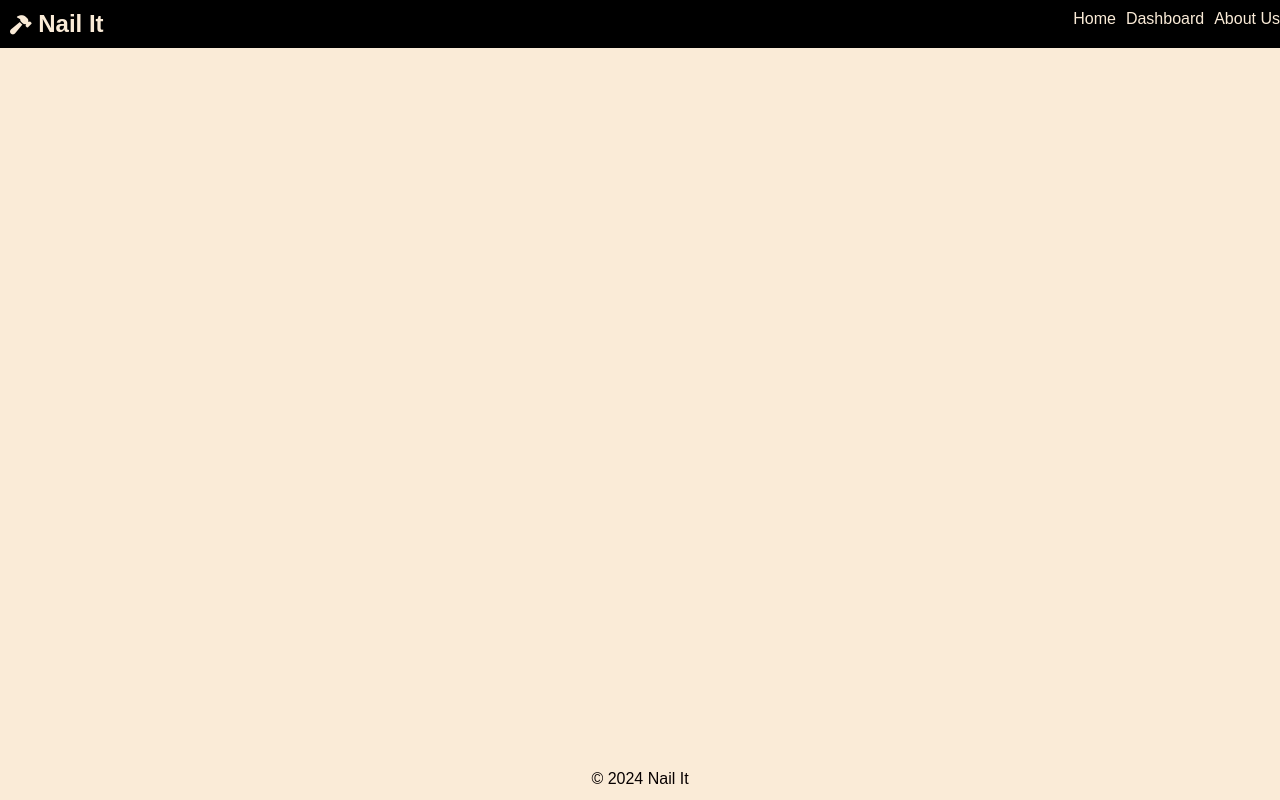
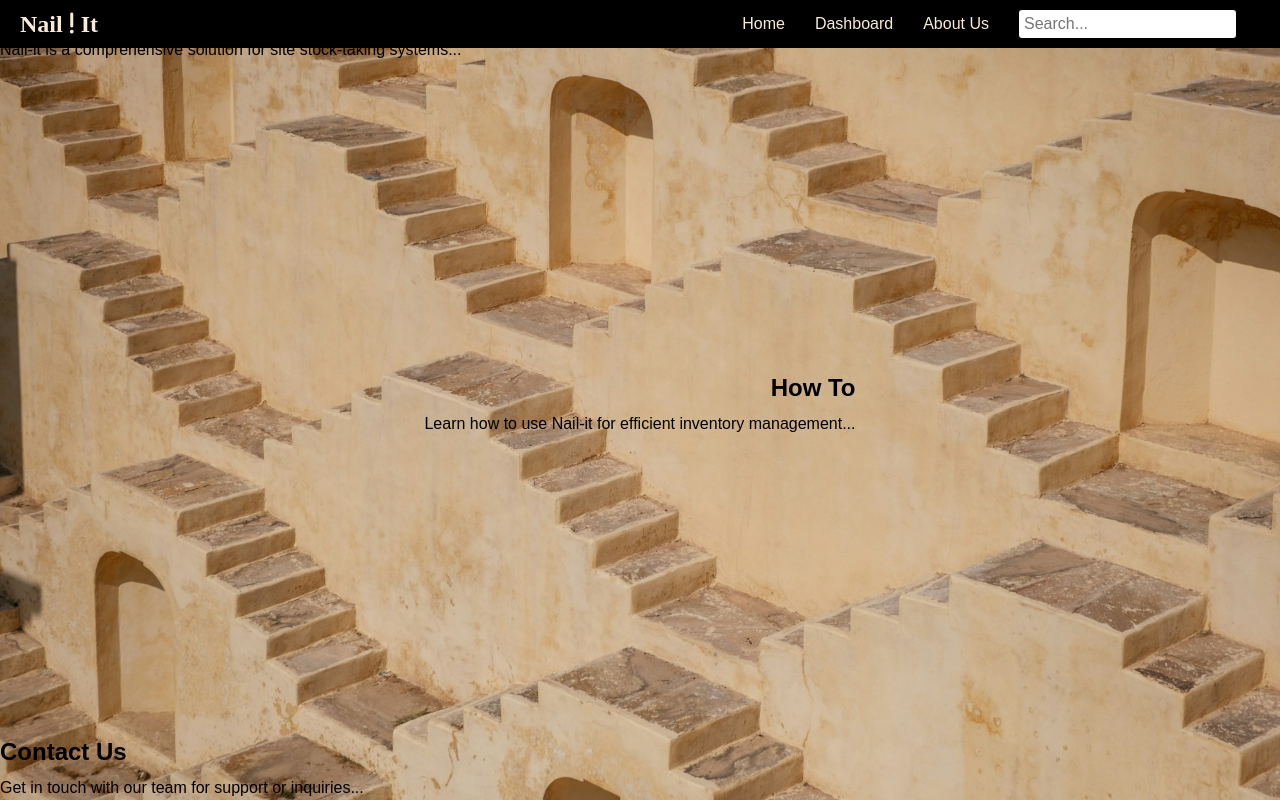
Before and after one commit to Mwandoe-Shali/Nail-It, a website: page about-us.html in a window 1280 px wide. Drawn offline with Linux system fonts and the light colour scheme.

Commit message:
style: Update navigation bar styling and structure in about-us.html

```diff
--- a/about-us.html
+++ b/about-us.html
@@ -8,17 +8,35 @@
     <script src="https://kit.fontawesome.com/739d7a3cd3.js" crossorigin="anonymous"></script>
 </head>
 <body>
-  <nav>
-    <h2><i class="fa-solid fa-hammer"></i> Nail It</h2>
-    <ul>
-      <li><a href="index.html">Home</a></li>
-      <li><a href="dashboard.html">Dashboard</a></li>
-      <li><a href="about-us.html">About Us</a></li>
-    </ul>
-  </nav>
+  <header>
+    <div class="nav-bar">
+        <div class="logo">Nail <i class="fa-solid fa-exclamation"></i> It</div>
+        <div class="nav-links">
+            <a href="index.html">Home</a>
+            <a href="dashboard.html">Dashboard</a>
+            <a href="about-us.html">About Us</a>
+        </div>
+        <div class="search-container">
+            <input type="text" placeholder="Search...">
+        </div>
+    </div>
+  </header>
 
-  <footer>
-    <p>&copy; 2024 Nail It</p>
-    </footer>
+  <section id="about-us-section">
+    <h2>About Us</h2>
+    <p>Nail-it is a comprehensive solution for site stock-taking systems...</p>
+  </section>
+
+  <section id="how-to-section">
+    <h2>How To</h2>
+    <p>Learn how to use Nail-it for efficient inventory management...</p>
+  </section>
+
+  <section id="contact-us-section">
+    <h2>Contact Us</h2>
+    <p>Get in touch with our team for support or inquiries...</p>
+  </section>
+
+
 </body>
 </html>
--- a/styles/about-us.css
+++ b/styles/about-us.css
@@ -7,71 +7,110 @@
 body {
     margin: 0;
     font-family: 'Poppins', sans-serif;
-    /* background: url('assets/sparks.jpg');
-    backdrop-filter: brightness(0.5); */
-    background-color: antiquewhite;
+    background: url('../assets/architechture.jpg');
+    /* backdrop-filter: brightness(0.6); */
+    background-color: #ecf0f1;
     display: flex;
     flex-direction: column;
+    flex-wrap: wrap;
     justify-content: space-between;
     height: 100vh;
     background-size: cover;
     background-position: center;
-    overflow: hidden;
+    overflow: auto;
 }
 
 
-nav {
-    padding: 10px;
-    background-color: black;
+header {
+    background-color: #000;
     color: antiquewhite;
+    padding: 10px 20px;
     display: flex;
+    justify-content: space-between;
+    align-items: center;
+    font-family: 'Poppins', sans-serif;
+    /* new changes */
+    position: fixed;
+    top: 0;
     width: 100%;
-    justify-content: space-between;
-
+    z-index: 1000;
 }
 
-ul {
-    color: white;
+.nav-bar {
     display: flex;
-    list-style-type: none;
+    justify-content: space-around;
+    align-items: center;
+    width: 95%;
 }
 
-ul li a {
+.logo {
+    font-size: 24px;
+    font-weight: bold;
+    font-family: 'Times New Roman', Times, serif;
+}
+
+.nav-links {
+    display: flex;
+    align-items: center;
+    margin-left: auto;
+}
+
+.nav-links a {
     color: antiquewhite;
     text-decoration: none;
-    margin-right: 10px;
-
+    margin: 0 15px;
+    font-size: 16px;
 }
 
-/* footer {
-    padding: 10px;
-    color: black;
-    text-align: center;
-    position: absolute;
-    height: 10px;
-    width: 100%;
-    bottom: 0;
-} */
-
-footer{
-    color: rgb(7, 0, 0);
-    position: fixed;
-    height: 30px;
-    width: 100%;
-    bottom: 0;
-    text-align: center;
+.search-container {
+    display: flex;
+    align-items: center;
+    margin-left: 15px;
 }
 
-/* footer p {
-    position: absolute;
-    text-align: center;
-    top: 10%;
-    bottom: 0;
-    right: 0;
-    left: 0;
-} */
+.search-container input {
+    padding: 5px;
+    font-size: 16px;
+    border: none;
+    border-radius: 3px;
+}
 
-nav h2 i {
-    font-size: 1.2rem;
-    text-align: center;
+.search-container button {
+    background-color: #ecf0f1;
+    border: none;
+    padding: 5px;
+    border-radius: 3px;
+    cursor: pointer;
 }
+
+#about-us-section {
+    order: 1;
+    width: 45%; /* Adjust based on your preference */
+    margin-bottom: 10px; /* Space between sections */
+}
+
+#how-to-section {
+    order: 2;
+    margin-bottom: 10px; /* Space between sections */
+
+    text-align: right; /* Center elements horizontally */
+    display: flex; /* Arrange elements horizontally */
+    flex-direction: column; /* Stack elements vertically */
+    margin: 0px auto; /* Center container vertically to the right */
+}
+
+#contact-us-section {
+    order: 3;
+    width: 45%; /* Adjust based on your preference */
+}
+
+/* Additional styling for headings and paragraphs */
+h2 {
+    font-size: 24px;
+    margin-bottom: 10px;
+}
+
+p {
+    font-size: 16px;
+    line-height: 1.5;
+}
```
Also changed, not shown: dashboard.html (+3 -3 lines).
